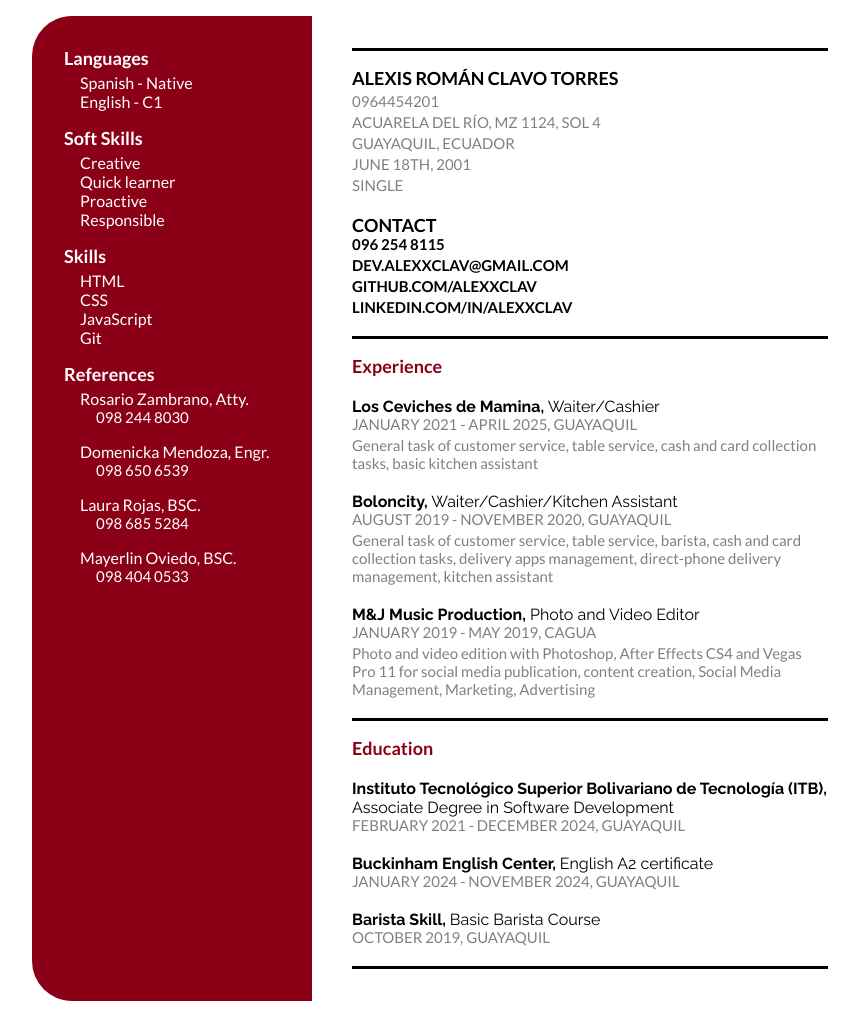
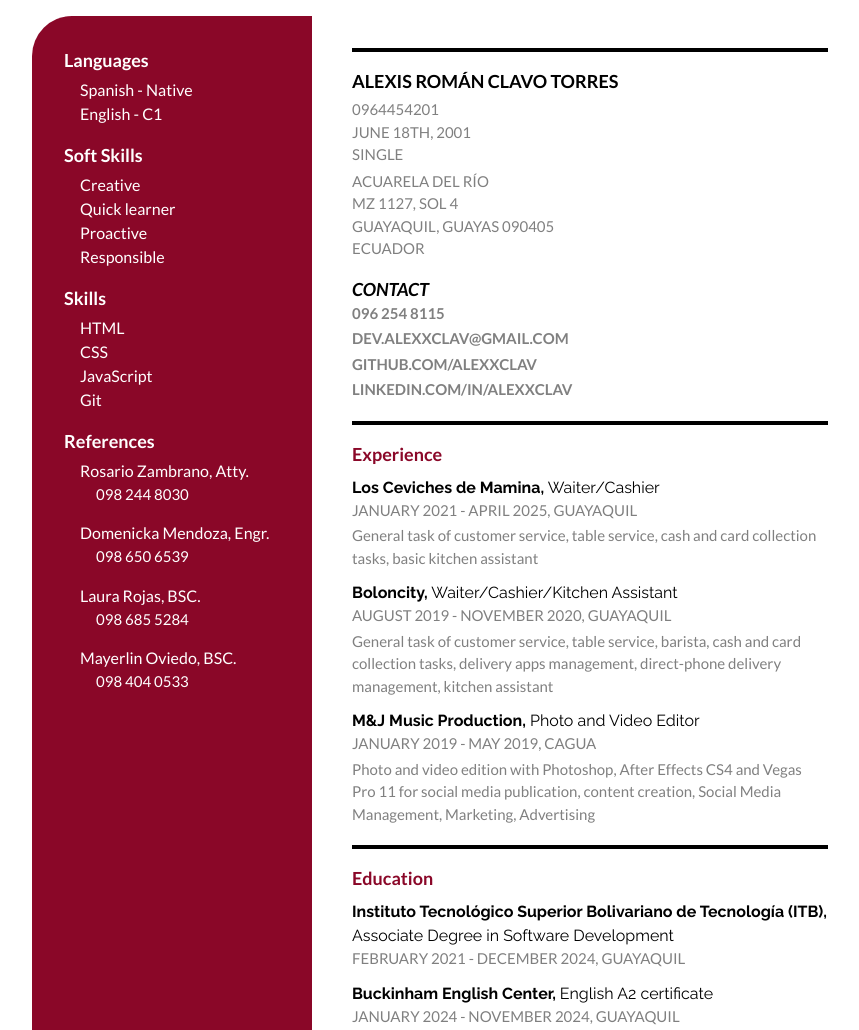
Before and after one commit to alexxclav/Resume-mimic, a plain HTML site: page index.html in a window 1280 px wide. Shown: the top 1030 px of the page, without its empty margins (190-1049 px from the left). Drawn offline with nearby package versions, Linux system fonts and the light colour scheme.

Commit message:
Update colors, update html marking, update text styling

```diff
--- a/index.html
+++ b/index.html
@@ -4,6 +4,10 @@
     <meta charset="UTF-8" />
     <meta name="viewport" content="width=device-width, initial-scale=1.0" />
     <title>Alexxclav Resume</title>
+    <link
+      href="https://cdn.jsdelivr.net/npm/modern-normalize@3.0.1/modern-normalize.min.css"
+      rel="stylesheet"
+    />
     <link rel="stylesheet" href="styles.css" />
     <link rel="preconnect" href="https://fonts.googleapis.com" />
     <link rel="preconnect" href="https://fonts.gstatic.com" crossorigin />
@@ -59,25 +63,32 @@
           <p>098 404 0533</p>
         </li>
       </ul>
-
     </aside>
 
     <main class="main-module">
       <hr />
       <section class="personal-information">
         <h1>ALEXIS ROMÁN CLAVO TORRES</h1>
-        <p>0964454201</p>
-        <p>ACUARELA DEL RÍO, MZ 1124, SOL 4</p>
-        <p>GUAYAQUIL, ECUADOR</p>
-        <p>JUNE 18TH, 2001</p>
-        <p>SINGLE</p>
-      </section>
-      <section class="contact-information">
-        <h1>CONTACT</h1>
-        <p>096 254 8115</p>
-        <p>DEV.ALEXXCLAV@GMAIL.COM</p>
-        <p>GITHUB.COM/ALEXXCLAV</p>
-        <p>LINKEDIN.COM/IN/ALEXXCLAV</p>
+        <p>
+          0964454201<br />
+          JUNE 18TH, 2001 <br />
+          SINGLE
+        </p>
+
+        <address class="address-information">
+          ACUARELA DEL RÍO<br />
+          MZ 1127, SOL 4<br />
+          GUAYAQUIL, GUAYAS 090405<br />
+          ECUADOR<br />
+        </address>
+
+        <address class="contact-information">
+          <h1>CONTACT</h1>
+          <p>096 254 8115</p>
+          <p>DEV.ALEXXCLAV@GMAIL.COM</p>
+          <p>GITHUB.COM/ALEXXCLAV</p>
+          <p>LINKEDIN.COM/IN/ALEXXCLAV</p>
+        </address>
       </section>
       <hr />
 
@@ -110,7 +121,10 @@
 
       <section class="education">
         <h1>Education</h1>
-        <h2>Instituto Tecnológico Superior Bolivariano de Tecnología (ITB), <span>Associate Degree in Software Development</span></h2>
+        <h2>
+          Instituto Tecnológico Superior Bolivariano de Tecnología (ITB),
+          <span>Associate Degree in Software Development</span>
+        </h2>
         <h3>FEBRUARY 2021 - DECEMBER 2024, GUAYAQUIL</h3>
 
         <h2>Buckinham English Center, <span>English A2 certificate</span></h2>
--- a/styles.css
+++ b/styles.css
@@ -1,5 +1,6 @@
-*, *::before, *::after {
-    box-sizing: border-box;
+
+:root{
+    --highlight-color: #8a0728;
 }
 body {
     font-family: 'Lato', sans-serif;
@@ -7,13 +8,15 @@ body {
     padding: 1rem 2rem;
     max-width: 900px;
     display: flex;
+    line-height: 1.5;
 }
 h2 {
     font-family: 'Raleway', sans-serif;
     font-weight: 700;
 }
 .left-module {
-    background-color: rgb(139, 0, 23);
+    background-color: var(--highlight-color)
+    ;
     width: 280px;
     padding: 1rem 2rem;
     border-top-left-radius: 40px;
@@ -48,12 +51,12 @@ h2 {
 .main-module h1 {
     font-size: 18px;
     margin-top: -1rem;
-    margin-bottom: -0.75rem;
-    color: rgb(139, 0, 23);
+    margin-bottom: -1rem;
+    color: var(--highlight-color);
 }
 .main-module h2 {
     font-size: 16px;
-    margin-top: 2rem;
+    margin-top: 1.5rem;
     margin-bottom: -1rem;
 }
 .main-module span {
@@ -77,18 +80,26 @@ h2 {
     margin-bottom: -0.75rem;
     color: rgb(0, 0, 0);
 }
+.address-information {
+    font-size: 15px;
+    margin: 1rem 0;
+    color: gray;
+    font-style: normal;
+}
+
 .contact-information h1{
     font-size: 18px;
-    margin-top: 2rem;
+    margin-top: 1rem;
     margin-bottom: -1rem;
     color: rgb(0, 0, 0);
 }
 .contact-information p{
-    color: rgb(0, 0, 0);
+    color: gray;
     font-weight: 700;
+    font-style: normal;
 }
 hr {
     border: none;
-    border-top: 3px solid #000000;
+    border-top: 4px solid #000000;
     margin: 2rem 0;
 }
```
